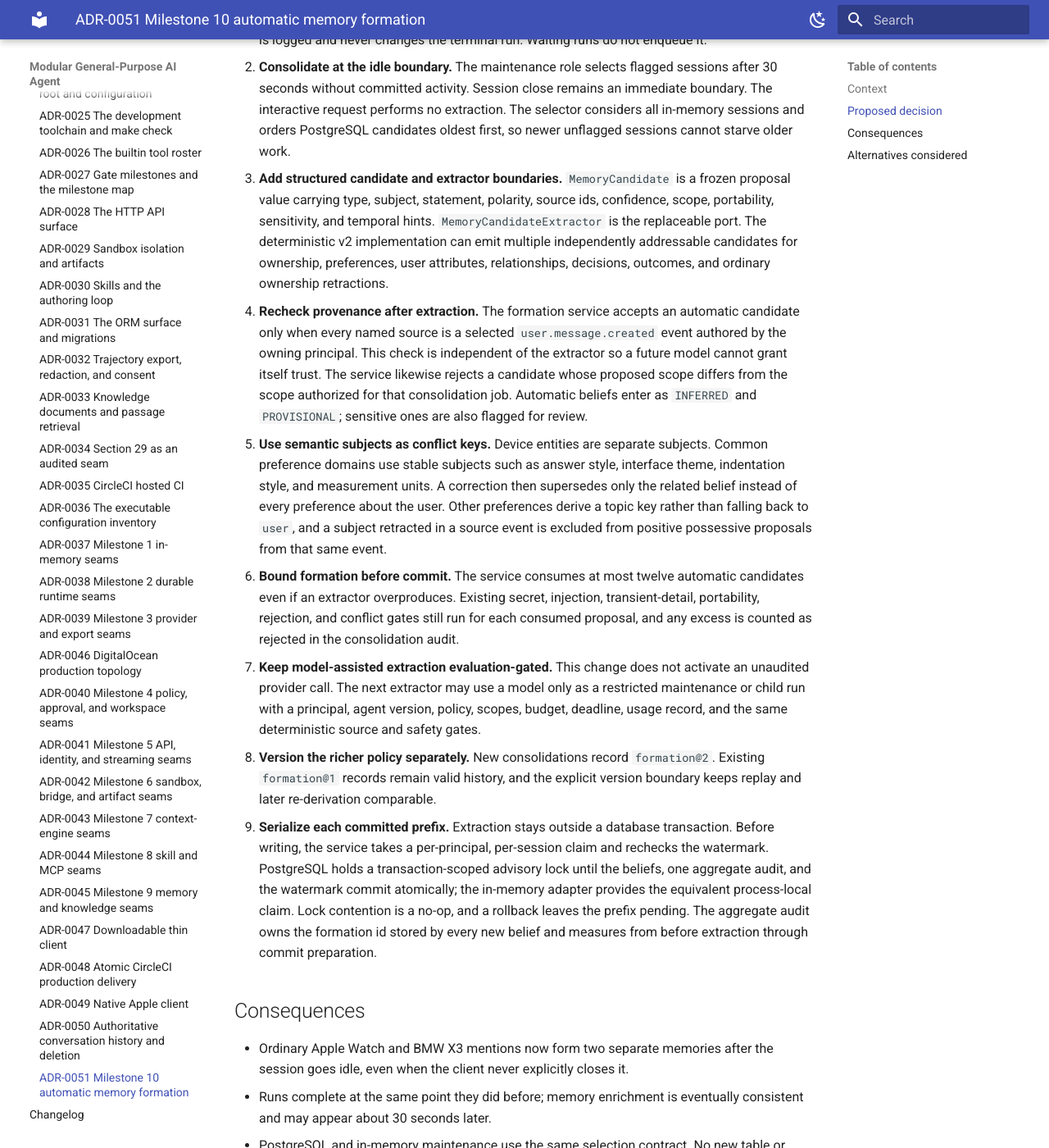
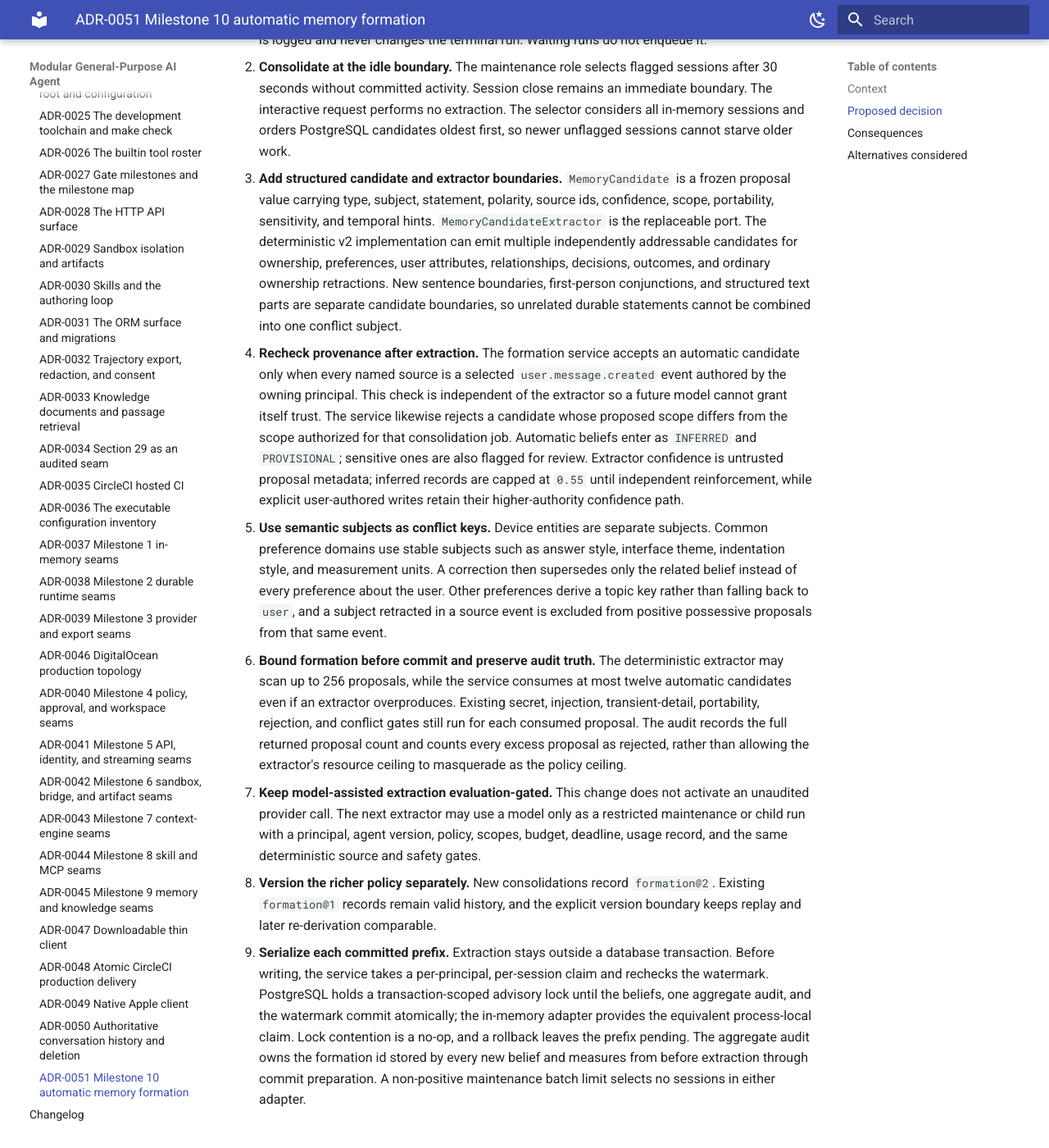
Before and after one commit to avitus/veetbot, an MkDocs documentation site: the page built from docs/adr/0051-milestone-10-automatic-memory-formation.md, in a window 1280 px wide and 1400 px high, scrolled down 868 px. Shown: the whole window at 82% size. Built offline with MkDocs 1.6.1 and Material for MkDocs 9.7.7, drawn with Linux system fonts in a browser that asks for light colours.

Commit message:
fix: close memory formation trust gaps

```diff
--- a/docs/adr/0051-milestone-10-automatic-memory-formation.md
+++ b/docs/adr/0051-milestone-10-automatic-memory-formation.md
@@ -40,7 +40,9 @@ gate, add unbudgeted model usage, and contradict the session-idle cadence.
    `MemoryCandidateExtractor` is the replaceable port. The deterministic v2
    implementation can emit multiple independently addressable candidates for
    ownership, preferences, user attributes, relationships, decisions, outcomes,
-   and ordinary ownership retractions.
+   and ordinary ownership retractions. New sentence boundaries, first-person
+   conjunctions, and structured text parts are separate candidate boundaries, so
+   unrelated durable statements cannot be combined into one conflict subject.
 4. **Recheck provenance after extraction.** The formation service accepts an
    automatic candidate only when every named source is a selected
    `user.message.created` event authored by the owning principal. This check is
@@ -48,7 +50,9 @@ gate, add unbudgeted model usage, and contradict the session-idle cadence.
    The service likewise rejects a candidate whose proposed scope differs from
    the scope authorized for that consolidation job.
    Automatic beliefs enter as `INFERRED` and `PROVISIONAL`; sensitive ones are
-   also flagged for review.
+   also flagged for review. Extractor confidence is untrusted proposal metadata;
+   inferred records are capped at `0.55` until independent reinforcement, while
+   explicit user-authored writes retain their higher-authority confidence path.
 5. **Use semantic subjects as conflict keys.** Device entities are separate
    subjects. Common preference domains use stable subjects such as answer style,
    interface theme, indentation style, and measurement units. A correction then
@@ -56,11 +60,13 @@ gate, add unbudgeted model usage, and contradict the session-idle cadence.
    Other preferences derive a topic key rather than falling back to `user`, and
    a subject retracted in a source event is excluded from positive possessive
    proposals from that same event.
-6. **Bound formation before commit.** The service consumes at most twelve
-   automatic candidates even if an extractor overproduces. Existing secret,
-   injection, transient-detail, portability, rejection, and conflict gates still
-   run for each consumed proposal, and any excess is counted as rejected in the
-   consolidation audit.
+6. **Bound formation before commit and preserve audit truth.** The deterministic
+   extractor may scan up to 256 proposals, while the service consumes at most
+   twelve automatic candidates even if an extractor overproduces. Existing
+   secret, injection, transient-detail, portability, rejection, and conflict gates
+   still run for each consumed proposal. The audit records the full returned
+   proposal count and counts every excess proposal as rejected, rather than
+   allowing the extractor's resource ceiling to masquerade as the policy ceiling.
 7. **Keep model-assisted extraction evaluation-gated.** This change does not
    activate an unaudited provider call. The next extractor may use a model only
    as a restricted maintenance or child run with a principal, agent version,
@@ -76,7 +82,8 @@ gate, add unbudgeted model usage, and contradict the session-idle cadence.
    atomically; the in-memory adapter provides the equivalent process-local claim.
    Lock contention is a no-op, and a rollback leaves the prefix pending. The
    aggregate audit owns the formation id stored by every new belief and measures
-   from before extraction through commit preparation.
+   from before extraction through commit preparation. A non-positive maintenance
+   batch limit selects no sessions in either adapter.
 
 ## Consequences
 
--- a/docs/status/citation-ledger.yaml
+++ b/docs/status/citation-ledger.yaml
@@ -229,7 +229,7 @@ citations:
   - cite: "docs/plan/readiness.md#docs/plan/event-log-and-persistence.md:782"
     excerpt: "+ UNIQUE INDEX (session_id) WHERE status NOT IN"
     digest: "75db92428b2a6778"
-  - cite: "docs/plan/readiness.md#docs/plan/memory-formation-and-consolidation.md:360"
+  - cite: "docs/plan/readiness.md#docs/plan/memory-formation-and-consolidation.md:374"
     excerpt: "`list`, `edit`, `delete`, `reject`, `outstanding_rejections`"
     digest: "34aed7aadd7300c0"
   - cite: "docs/plan/readiness.md#docs/plan/memory-retrieval-and-ranking.md:87"
```
Also changed, not shown: docs/plan/memory-formation-and-consolidation.md (+18 -3 lines), docs/plan/readiness.md (+1 -1 lines), docs/status/project-state.yaml (+8 -5 lines), 5 other files.
